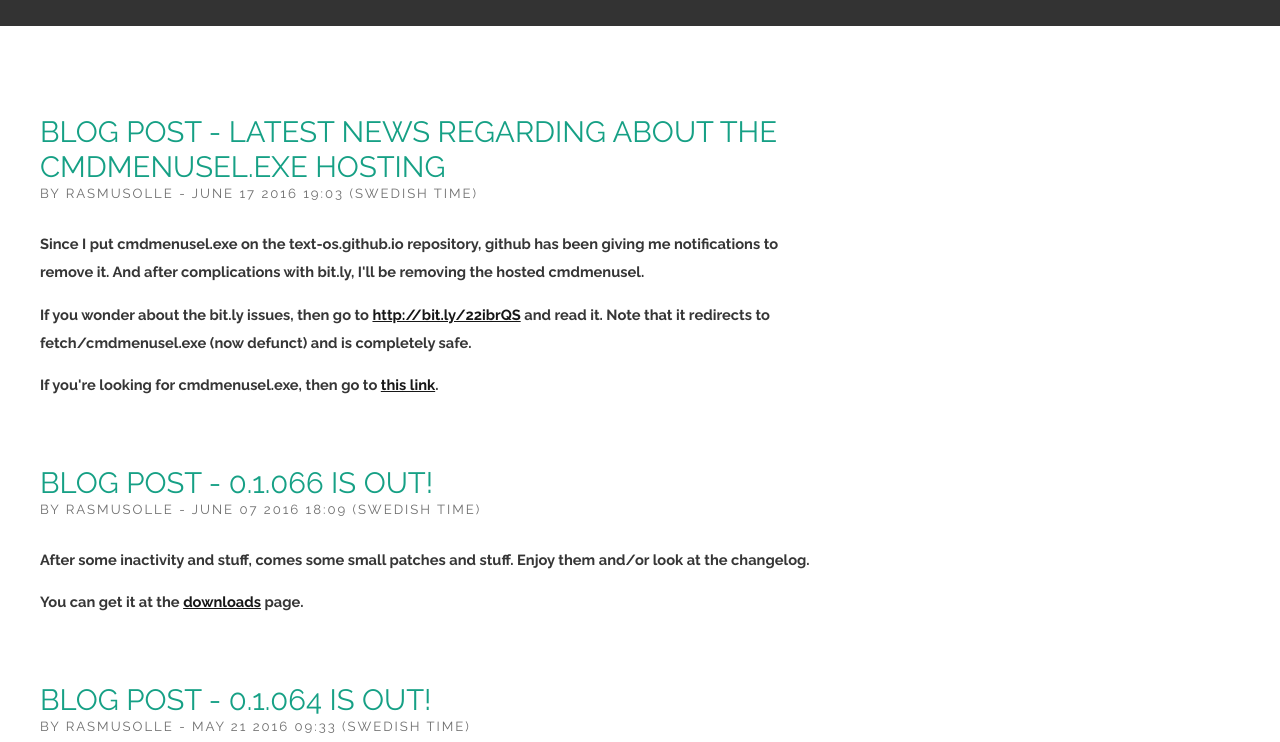
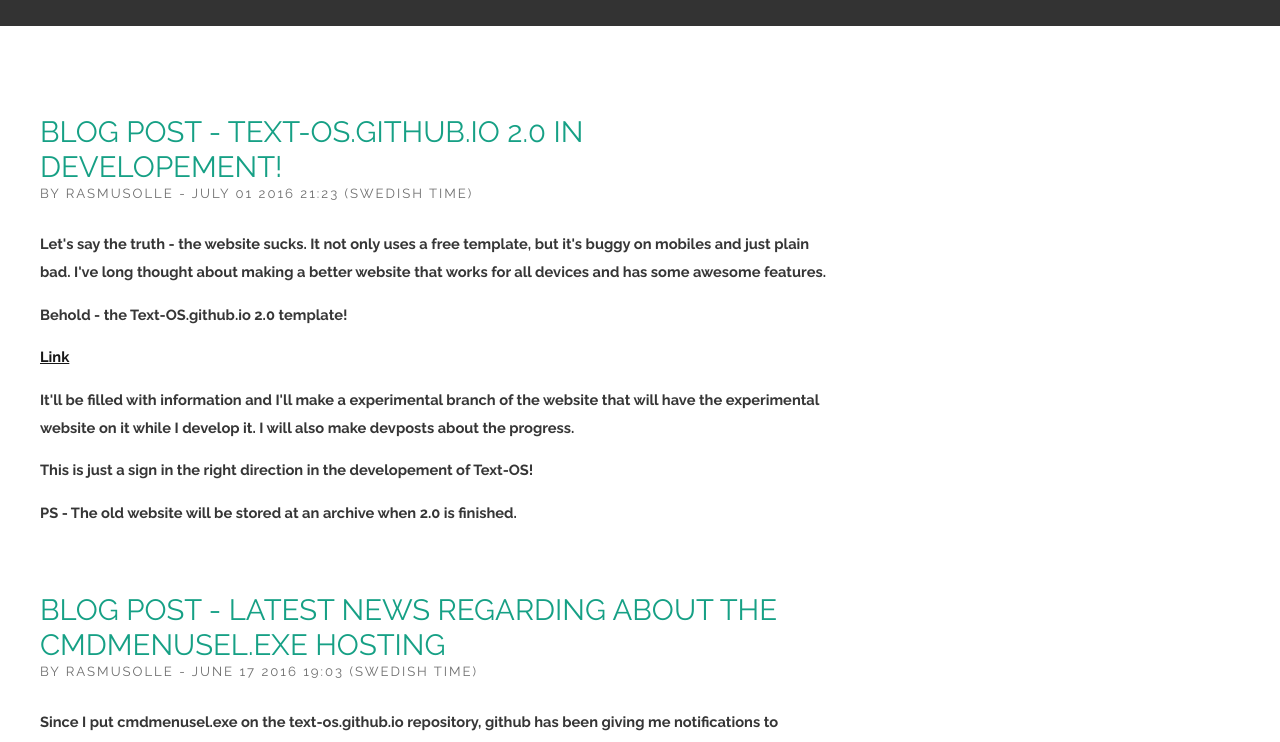
Before and after one commit to Text-OS/Text-OS.github.io, a plain HTML site: page blog.html in a window 1280 px wide. Shown: the part 350-1092 px from the top of the page. Drawn offline with Linux system fonts and the light colour scheme.

Commit message:
blog post

```diff
--- a/blog.html
+++ b/blog.html
@@ -35,6 +35,16 @@
     <b>
 	<div id="page" class="container">
 		<div id="content">
+			<div class="title">
+				<h2>Blog Post - Text-OS.github.io 2.0 in developement!</h2>
+				<span class="byline">By Rasmusolle - July 01 2016 21:23 (Swedish Time)</span> </div>
+			<p>Let's say the truth - the website sucks. It not only uses a free template, but it's buggy on mobiles and just plain bad. I've long thought about making a better website that works for all devices and has some awesome features.</p>
+			<p><b>Behold - the Text-OS.github.io 2.0 template!</b></p>
+			<p><a href="http://puu.sh/pMMYU.png">Link</a></p>
+			<p>It'll be filled with information and I'll make a experimental branch of the website that will have the experimental website on it while I develop it. I will also make devposts about the progress.</p>
+			<p>This is just a sign in the right direction in the developement of Text-OS!</p>
+			<p>PS - The old website will be stored at an archive when 2.0 is finished.</p>
+			</br></br></br>
 			<div class="title">
 				<h2>Blog Post - Latest news regarding about the cmdmenusel.exe hosting</h2>
 				<span class="byline">By Rasmusolle - June 17 2016 19:03 (Swedish Time)</span> </div>
```
